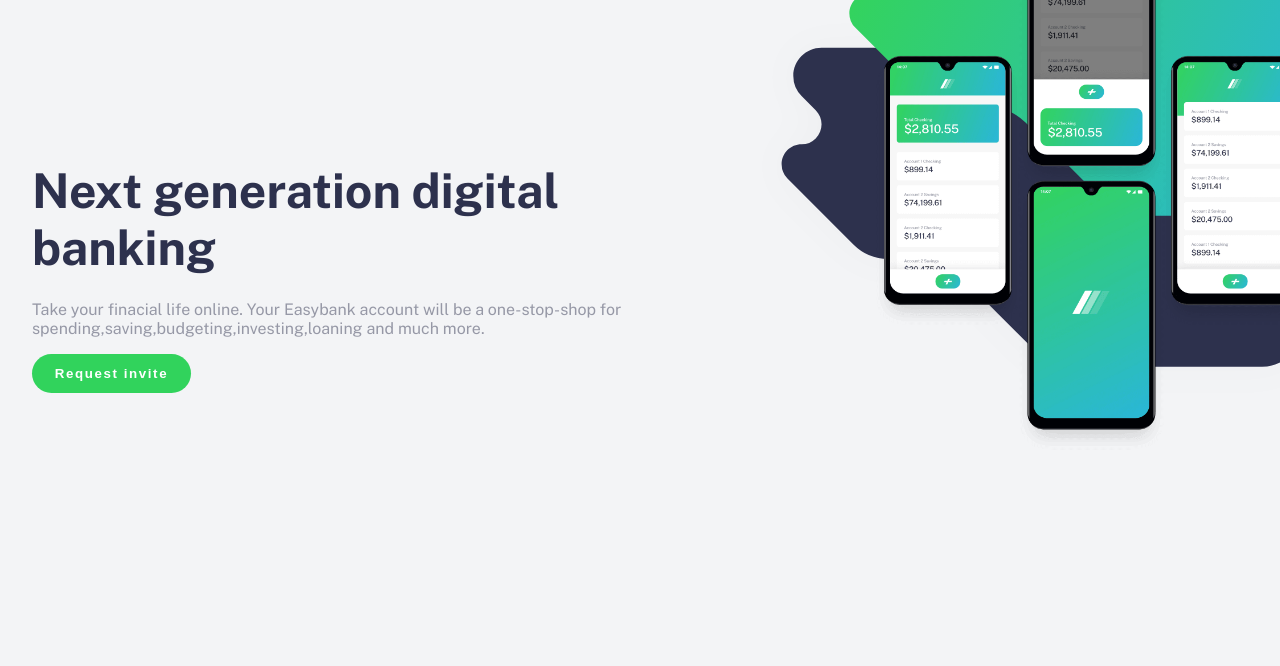
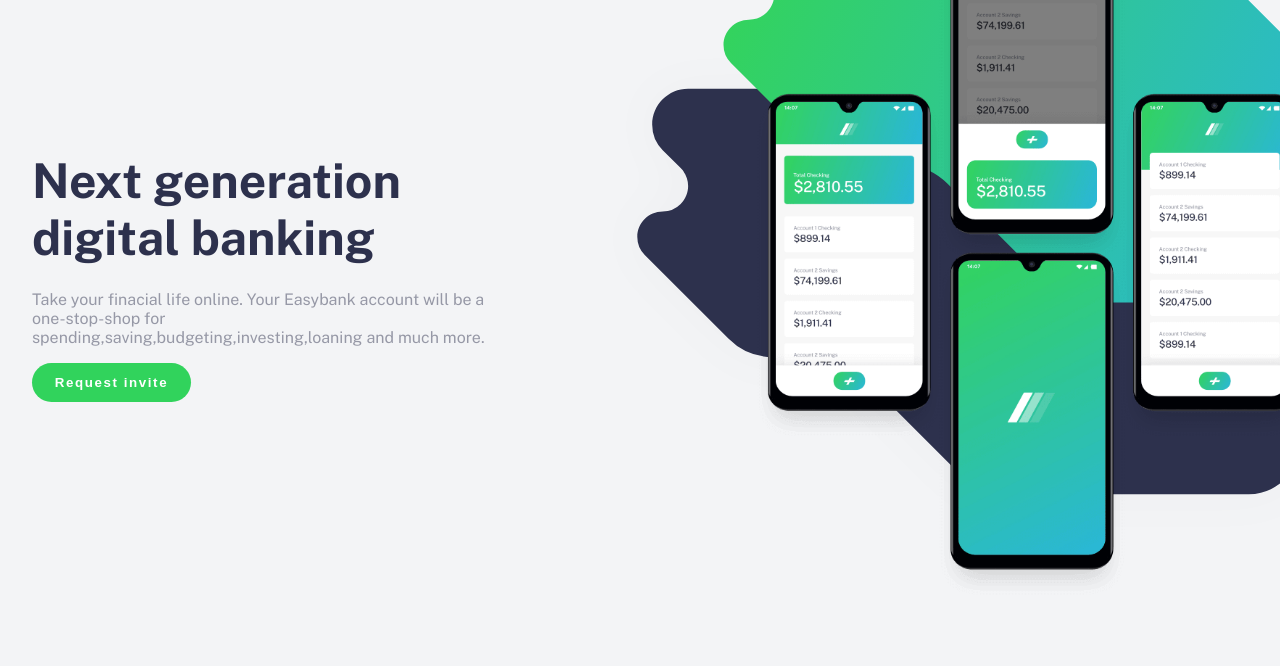
Before and after one commit to chie7tain/easy-banking-langing-page, a plain HTML site: page index.html in a window 1280 px wide. Shown: the part 83-749 px from the top of the page. Drawn offline with nearby package versions, Linux system fonts and the light colour scheme.

Commit message:
looks good

```diff
--- a/styles/desktop.css
+++ b/styles/desktop.css
@@ -87,7 +87,7 @@
   /* align-items:center; */
 }
 .banner-container{
-  width:50%;
+  width:40%;
   display:flex;
   flex-direction:column;
   /* align-items:center; */
@@ -106,7 +106,7 @@
 }
 /* ================= */
 .background-image-container{
-  width:50%;
+  width:70%;
   position: relative;
   right:0px;
   /* border:1px solid; */
@@ -123,16 +123,11 @@
   .mockup-background-img{
     width:100%;
     position: absolute;
-    right:-5em;
-  }
-   .mockup-background-img{
-    width:100%;
-    position: absolute;
-    right:-5em;
+    right:-6em;
   }
 .device-mockups-image-container{
  position: absolute;
- width:100%;
+ width:70%;
  right:0px;
   z-index:2;
 }
@@ -140,7 +135,7 @@
     /* background: url("../images/bg-intro-desktop.svg") center/cover no-repeat; */
     position: absolute;
     right:-30px;
-    width:70%;
+    width:100%;
   }
   .request-invite-btn-container{
   margin-top:.5em;
```
